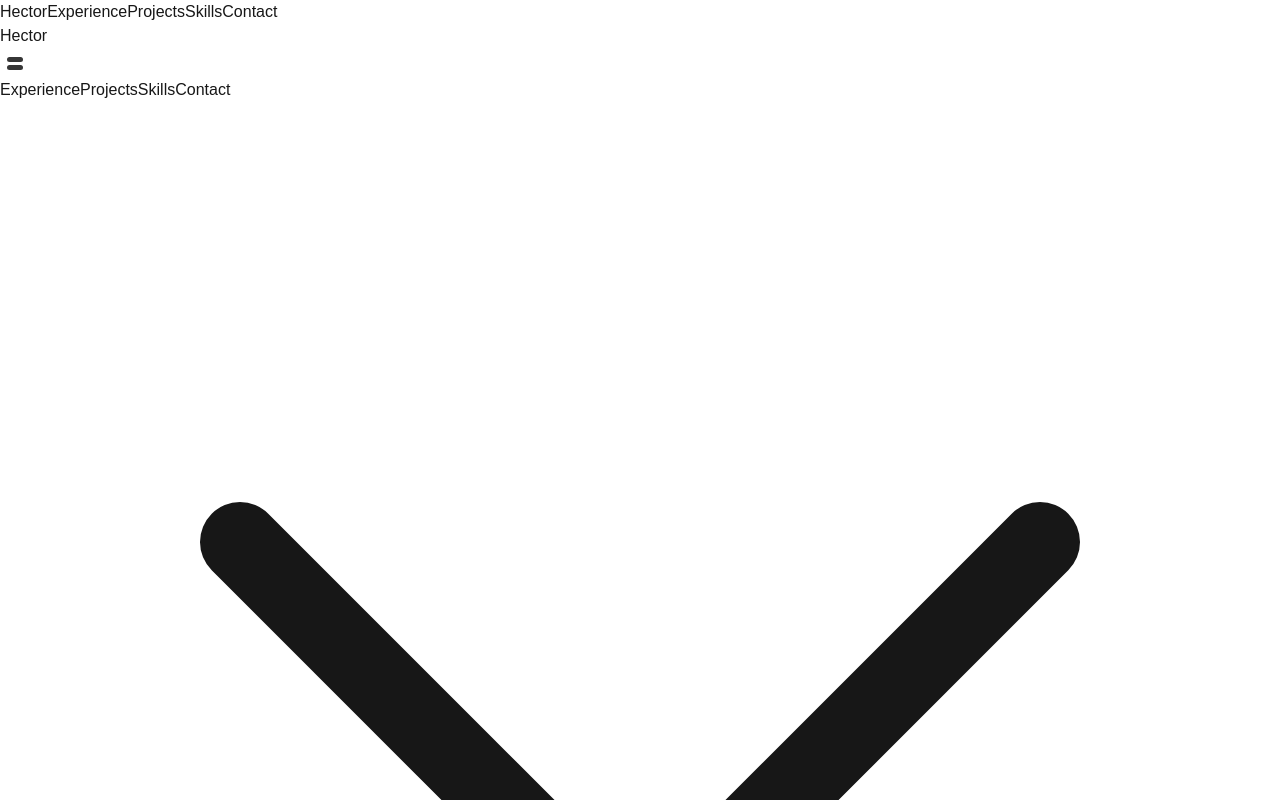
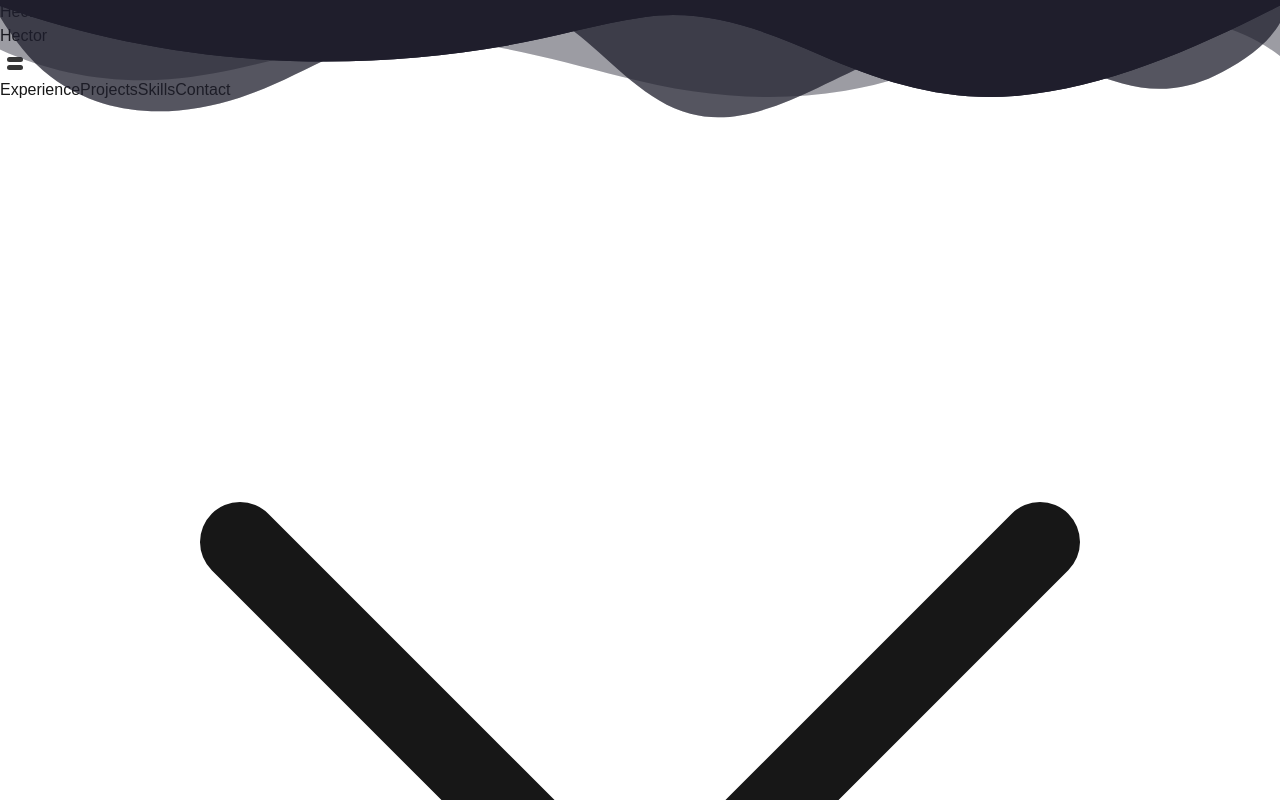
Before and after one commit to ihectorlujan/portfolio, a Next.js app: page / in a window 1280 px wide. Shown: the top 800 px of the page. Built offline with nearby package versions, Linux system fonts and the light colour scheme.

Commit message:
Feat: creacion de shape divider

```diff
--- a/src/components/Navbar.tsx
+++ b/src/components/Navbar.tsx
@@ -12,7 +12,7 @@ const Navbar: React.FC<Props> = ({ children }) => {
 
   return (
     <div className="flex justify-center w-full mt-6 px-5 fixed top-0 left-0 right-0 z-50">
-      <div className="rounded-3xl bg-gray-100/70 min-h-[50px] w-full max-w-[600px] p-3 mx-auto">
+      <div className="rounded-3xl bg-gray-100/80 min-h-[50px] w-full max-w-[600px] p-3 mx-auto">
         <span className="hidden md:flex md:flex-row md:justify-evenly">
           <a className="font-sans font-semibold text-md mx-1 p-1">Hector</a>
           {children}
--- /dev/null
+++ b/src/components/ShapeDivider.tsx
@@ -0,0 +1,31 @@
+import React from "react";
+import styles from "@/styles/Shape.module.css";
+
+const ShapeDivider = () => {
+  return (
+    <svg
+      data-name="Layer 1"
+      xmlns="http://www.w3.org/2000/svg"
+      viewBox="0 0 1200 120"
+      preserveAspectRatio="none"
+      className={styles.customShape}
+    >
+      <path
+        d="M0,0V46.29c47.79,22.2,103.59,32.17,158,28,70.36-5.37,136.33-33.31,206.8-37.5C438.64,32.43,512.34,53.67,583,72.05c69.27,18,138.3,24.88,209.4,13.08,36.15-6,69.85-17.84,104.45-29.34C989.49,25,1113-14.29,1200,52.47V0Z"
+        opacity=".25"
+         className={styles.shapeFill}
+      ></path>
+      <path
+        d="M0,0V15.81C13,36.92,27.64,56.86,47.69,72.05,99.41,111.27,165,111,224.58,91.58c31.15-10.15,60.09-26.07,89.67-39.8,40.92-19,84.73-46,130.83-49.67,36.26-2.85,70.9,9.42,98.6,31.56,31.77,25.39,62.32,62,103.63,73,40.44,10.79,81.35-6.69,119.13-24.28s75.16-39,116.92-43.05c59.73-5.85,113.28,22.88,168.9,38.84,30.2,8.66,59,6.17,87.09-7.5,22.43-10.89,48-26.93,60.65-49.24V0Z"
+        opacity=".5"
+         className={styles.shapeFill}
+      ></path>
+      <path
+        d="M0,0V5.63C149.93,59,314.09,71.32,475.83,42.57c43-7.64,84.23-20.12,127.61-26.46,59-8.63,112.48,12.24,165.56,35.4C827.93,77.22,886,95.24,951.2,90c86.53-7,172.46-45.71,248.8-84.81V0Z"
+         className={styles.shapeFill}
+      ></path>
+    </svg>
+  );
+};
+
+export default ShapeDivider;
--- a/src/pages/HomePage.tsx
+++ b/src/pages/HomePage.tsx
@@ -1,10 +1,13 @@
 import React from "react";
 import { ChevronDownIcon } from "@heroicons/react/24/outline";
+import styles from "@/styles/Shape.module.css";
+import ShapeDivider from "@/components/ShapeDivider";
 
 const Home = () => {
   return (
     <>
-      <section className="h-screen flex flex-col justify-end">
+      <section className="h-screen">
+        <ShapeDivider />
         <div className="flex flex-col items-center m-5">
           <ChevronDownIcon className="h-6 w-6" />
           <p>Scroll for more!</p>
--- /dev/null
+++ b/src/styles/Shape.module.css
@@ -0,0 +1,19 @@
+.customShape {
+    position: absolute;
+    top: 0;
+    left: 0;
+    width: 100%;
+    overflow: hidden;
+    line-height: 0;
+}
+
+.customShape svg {
+    position: relative;
+    display: block;
+    width: calc(126% + 1.3px);
+    height: 154px;
+}
+
+.customShape .shapeFill {
+    fill:#1F1E2C;
+}
```
